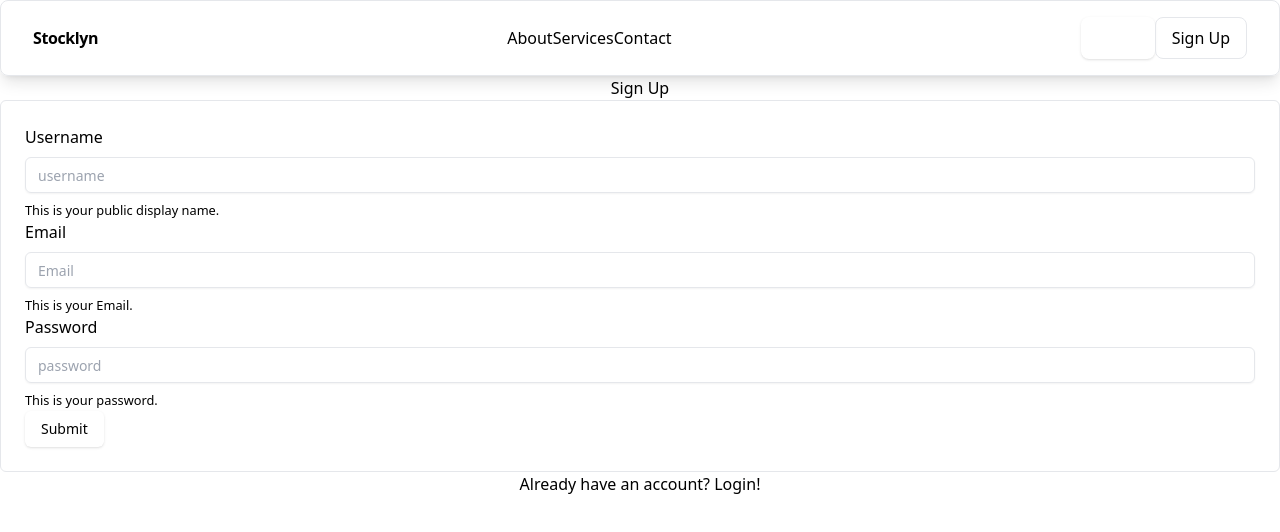
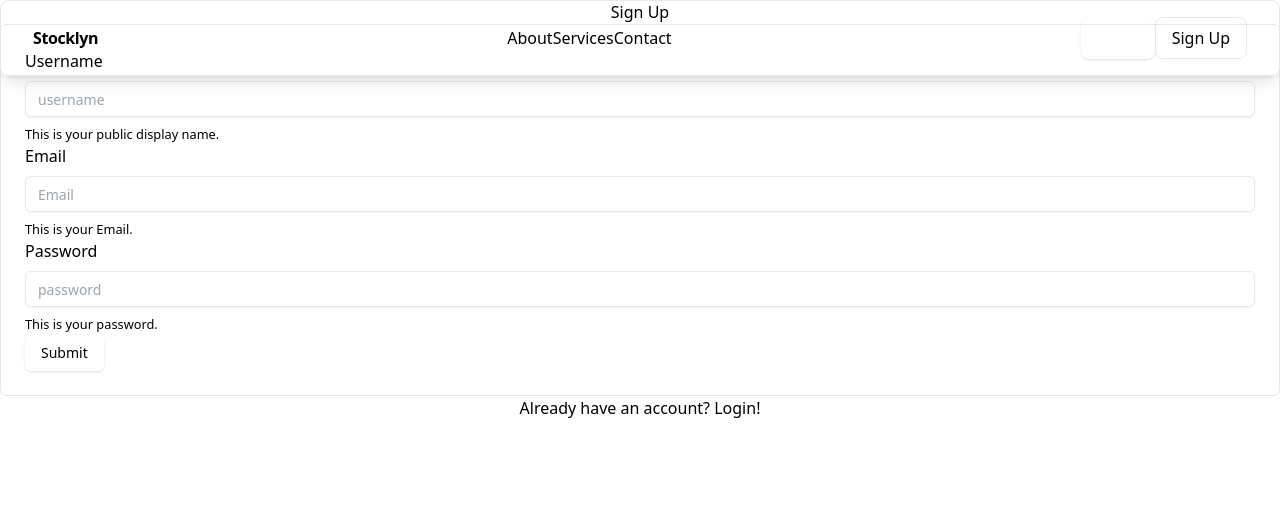
Before and after one commit to pranavsuriya-sr/stocklyn, a React (Vite) app in the folder apps/frontend/: page /signup in a window 1280 px wide. Shown: the top 532 px of the page. Built offline with nearby package versions, Linux system fonts and the light colour scheme; no server answers.

Commit message:
refactor ui padding

```diff
--- a/apps/frontend/src/components/navbar/navbar.tsx
+++ b/apps/frontend/src/components/navbar/navbar.tsx
@@ -22,7 +22,7 @@ export default function Navbar() {
     <nav
       className={cn(
         " fixed top-5 left-0 right-0 z-50 flex items-center justify-between px-8 py-4 border  mx-auto w-[75%] rounded-lg",
-        "bg-white/70 backdrop-blur-md shadow-lg text-gray-800 h-25 sticky"
+        "bg-white/70 backdrop-blur-md shadow-lg text-gray-800 h-25 "
       )}
     >
       {/* Logo */}
@@ -41,7 +41,7 @@ export default function Navbar() {
           {session !== null && (
             <Link
               to="/home"
-              className="text-md font-medium hover:text-blue-600 transition-colors"
+              className="text-gray-500 text-md font-medium hover:text-blue-600 transition-colors"
             >
               Home
             </Link>
@@ -50,7 +50,7 @@ export default function Navbar() {
         <li>
           <Link
             to="/about"
-            className="text-md font-medium hover:text-blue-600 transition-colors"
+            className="text-gray-500 text-md font-medium hover:text-blue-600 transition-colors"
           >
             About
           </Link>
@@ -58,7 +58,7 @@ export default function Navbar() {
         <li>
           <Link
             to="/"
-            className="text-md font-medium hover:text-blue-600 transition-colors"
+            className="text-gray-500 text-md font-medium hover:text-blue-600 transition-colors"
           >
             Services
           </Link>
@@ -66,7 +66,7 @@ export default function Navbar() {
         <li>
           <Link
             to="/"
-            className="text-md font-medium hover:text-blue-600 transition-colors"
+            className="text-gray-500 text-md font-medium hover:text-blue-600 transition-colors"
           >
             Contact
           </Link>
--- a/apps/frontend/src/main.tsx
+++ b/apps/frontend/src/main.tsx
@@ -9,9 +9,7 @@ createRoot(document.getElementById("root")!).render(
   <SessionProvider>
     <BrowserRouter>
       <Navbar />
-      <div className="pt-10">
-        <App />
-      </div>
+      <App />
     </BrowserRouter>
   </SessionProvider>
 );
--- a/apps/frontend/src/pages/auth/login.tsx
+++ b/apps/frontend/src/pages/auth/login.tsx
@@ -67,7 +67,7 @@ const Login = () => {
 
   if (!session) {
     return (
-      <>
+      <div className="pt-28">
         <div className="flex flex-col justify-center items-center h-5/6 pt-20">
           <h1 className="text-gray-600 font-serif text-3xl p-3">Login</h1>
           <Form {...loginForm}>
@@ -120,7 +120,7 @@ const Login = () => {
             </span>
           </h1>
         </div>
-      </>
+      </div>
     );
   }
 };
--- a/apps/frontend/src/pages/auth/sign-up.tsx
+++ b/apps/frontend/src/pages/auth/sign-up.tsx
@@ -71,7 +71,7 @@ const SignUp = () => {
 
   if (!session) {
     return (
-      <>
+      <div className="pt-28">
         <div className="flex flex-col justify-center items-center h-auto pt-10">
           <h1 className="text-gray-600 font-serif text-3xl p-3">Sign Up</h1>
           <Form {...loginForm}>
@@ -140,7 +140,7 @@ const SignUp = () => {
             </span>
           </h1>
         </div>
-      </>
+      </div>
     );
   }
 };
--- a/apps/frontend/src/pages/landing/landing-page.tsx
+++ b/apps/frontend/src/pages/landing/landing-page.tsx
@@ -1,5 +1,5 @@
 const LandingPage = () => {
-  return <div>landingpage</div>;
+  return <div className="pt-28">landingpage</div>;
 };
 
 export default LandingPage;
```
